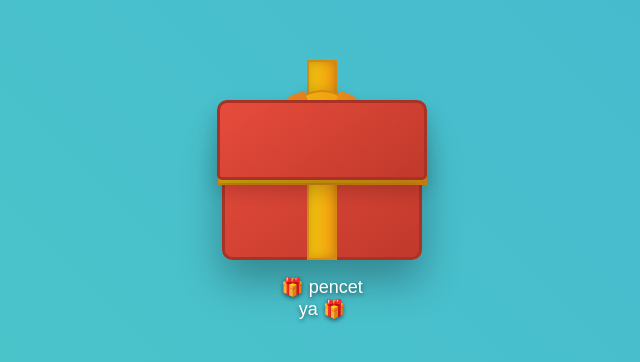
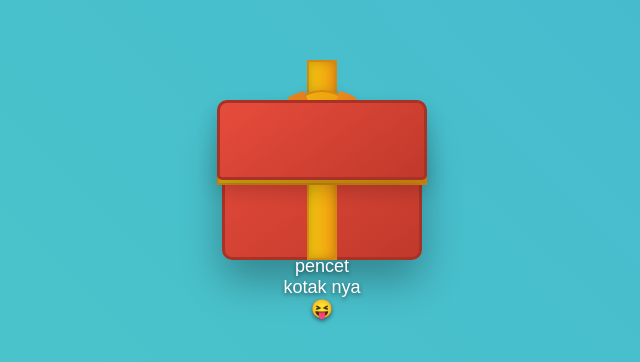
Before and after one commit to CatlazyBB/prank-lul, a plain HTML site: page index.html in a window 1280 px wide. Shown: the part 240-602 px from the top of the page, without its empty margins (318-958 px from the left). Drawn offline with Linux system fonts and the light colour scheme.

Commit message:
Update index.html

```diff
--- a/index.html
+++ b/index.html
@@ -338,7 +338,7 @@
         </div>
 
         <div class="instruction">
-            🎁 pencet ya 🎁
+        pencet kotak nya 😝
         </div>
     </div>
 
```
